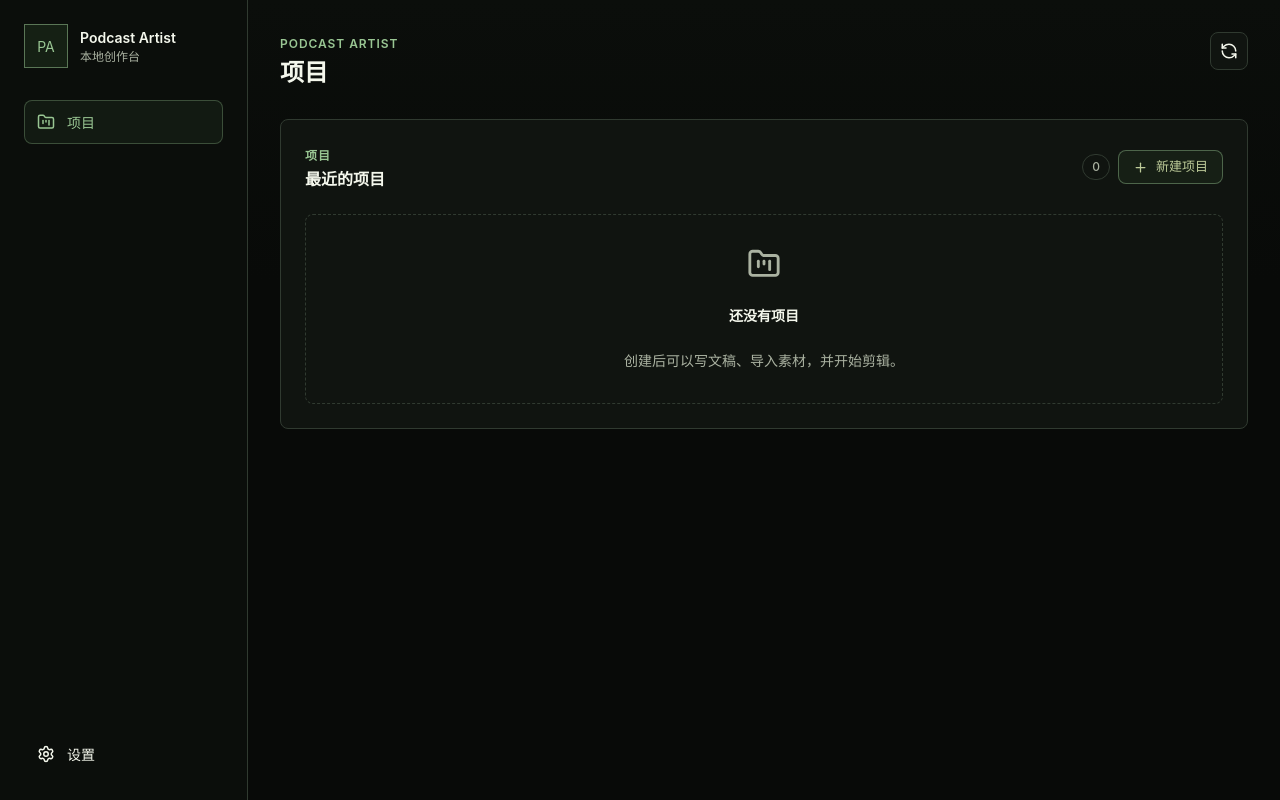
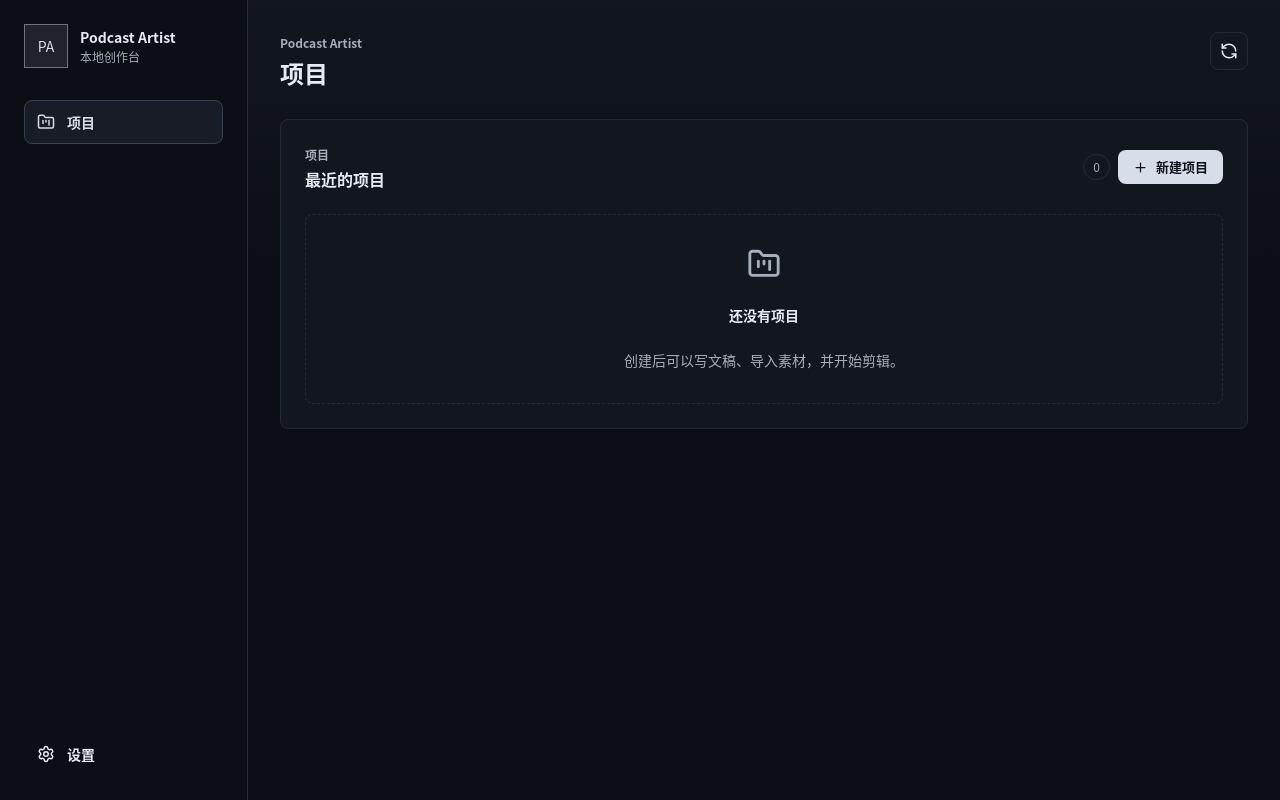
Before and after one commit to walnut-a/podcast-artist, a React (Vite) app in the folder src/renderer/: page / in a window 1280 px wide. Built offline with nearby package versions, Linux system fonts and the light colour scheme.

Commit message:
修正中性视觉 token 与中文排版

```diff
--- a/src/renderer/src/styles.css
+++ b/src/renderer/src/styles.css
@@ -1,19 +1,19 @@
 :root {
   color-scheme: dark;
-  --bg: #080a08;
-  --surface: #101410;
-  --surface-2: #151a15;
-  --surface-3: #1b211b;
-  --surface-elevated: #202820;
-  --ink: oklch(0.155 0.007 95);
-  --line: oklch(0.58 0.012 95 / 0.52);
-  --line-strong: oklch(0.72 0.016 95 / 0.6);
-  --text: #f4f7ec;
-  --muted: #aab2a1;
-  --muted-2: #788173;
-  --border: #303a30;
-  --border-strong: #465344;
-  --accent: oklch(0.86 0.012 95);
+  --bg: #0b0e14;
+  --surface: #12161f;
+  --surface-2: #171c27;
+  --surface-3: #1c222e;
+  --surface-elevated: #232a37;
+  --ink: #0e1118;
+  --line: rgb(73 82 100 / 0.52);
+  --line-strong: rgb(100 112 133 / 0.6);
+  --text: #e6eaf2;
+  --muted: #a6adbb;
+  --muted-2: #70798a;
+  --border: #252b36;
+  --border-strong: #384151;
+  --accent: #d8dee9;
   --signal: oklch(0.78 0.085 142);
   --signal-soft: oklch(0.36 0.05 142 / 0.32);
   --signal-fill: oklch(0.24 0.028 142);
@@ -36,7 +36,8 @@
   --font-title: 1rem;
   --font-page: 1.5rem;
   font-family:
-    Inter, ui-sans-serif, system-ui, -apple-system, BlinkMacSystemFont, "Segoe UI", sans-serif;
+    "OPPO Sans", "Source Han Sans SC", "Noto Sans CJK SC", "PingFang SC", "Hiragino Sans GB",
+    "Microsoft YaHei", ui-sans-serif, system-ui, -apple-system, BlinkMacSystemFont, "Segoe UI", sans-serif;
 }
 
 * {
@@ -47,7 +48,7 @@ body {
   margin: 0;
   min-width: 1120px;
   background:
-    linear-gradient(180deg, #0b0e0b 0%, var(--bg) 280px),
+    linear-gradient(180deg, var(--surface) 0%, var(--bg) 280px),
     var(--bg);
   color: var(--text);
   font-size: var(--font-body);
@@ -77,9 +78,9 @@ textarea {
   place-items: center;
   width: 44px;
   height: 44px;
-  border: 1px solid color-mix(in oklch, var(--signal), transparent 48%);
-  background: var(--signal-soft);
-  color: var(--signal);
+  border: 1px solid color-mix(in oklch, var(--accent), transparent 58%);
+  background: color-mix(in oklch, var(--accent), transparent 90%);
+  color: var(--accent);
 }
 
 .app-shell {
@@ -93,7 +94,7 @@ textarea {
   flex-direction: column;
   gap: var(--space-6);
   padding: var(--space-5);
-  background: #0b0e0b;
+  background: var(--bg);
   border-right: 1px solid var(--border);
 }
 
@@ -162,9 +163,9 @@ textarea {
 
 .nav button.active,
 .nav button:hover {
-  border-color: color-mix(in oklch, var(--signal), transparent 70%);
-  background: color-mix(in oklch, var(--signal-soft), var(--surface) 34%);
-  color: var(--signal);
+  border-color: var(--border-strong);
+  background: var(--surface-2);
+  color: var(--accent);
 }
 
 .project-sidebar {
@@ -191,9 +192,9 @@ textarea {
 }
 
 .project-back-button:hover {
-  border-color: color-mix(in oklch, var(--signal), transparent 68%);
-  background: color-mix(in oklch, var(--signal-soft), var(--surface) 42%);
-  color: var(--signal);
+  border-color: var(--border-strong);
+  background: var(--surface-2);
+  color: var(--accent);
 }
 
 .sidebar-section-label {
@@ -257,11 +258,11 @@ textarea {
 
 .eyebrow,
 .panel-kicker {
-  color: var(--signal);
+  color: var(--muted);
   font-size: var(--font-caption);
   font-weight: 600;
-  text-transform: uppercase;
-  letter-spacing: 0.08em;
+  text-transform: none;
+  letter-spacing: 0;
 }
 
 .icon-button {
@@ -410,8 +411,8 @@ textarea {
 dt {
   color: var(--muted);
   font-size: 0.6875rem;
-  text-transform: uppercase;
-  letter-spacing: 0.08em;
+  text-transform: none;
+  letter-spacing: 0;
 }
 
 dd {
@@ -443,7 +444,7 @@ dd {
   width: 100%;
   border: 1px solid var(--border);
   border-radius: 8px;
-  background: #0d100d;
+  background: var(--bg);
   color: var(--text);
   font-size: var(--font-body);
   outline: none;
@@ -465,7 +466,7 @@ dd {
 .field input:focus,
 .field select:focus,
 .field textarea:focus {
-  border-color: color-mix(in oklch, var(--signal), transparent 30%);
+  border-color: color-mix(in oklch, var(--accent), transparent 36%);
 }
 
 .primary-button,
@@ -476,9 +477,9 @@ dd {
   gap: var(--space-2);
   min-height: 40px;
   padding: 0 14px;
-  border-color: color-mix(in oklch, var(--signal), transparent 58%);
-  background: color-mix(in oklch, var(--signal-fill), var(--surface) 22%);
-  color: color-mix(in oklch, var(--signal), white 18%);
+  border-color: color-mix(in oklch, var(--accent), transparent 32%);
+  background: var(--accent);
+  color: var(--ink);
   border-radius: 8px;
   font-size: var(--font-small);
   font-weight: 550;
@@ -495,15 +496,15 @@ dd {
 }
 
 .primary-button:hover:not(:disabled) {
-  border-color: color-mix(in oklch, var(--signal), transparent 38%);
-  background: color-mix(in oklch, var(--signal-fill), var(--surface) 8%);
-  color: color-mix(in oklch, var(--signal), white 24%);
+  border-color: var(--text);
+  background: color-mix(in oklch, var(--accent), white 10%);
+  color: var(--ink);
 }
 
 .primary-button:focus-visible,
 .secondary-button:focus-visible {
-  border-color: color-mix(in oklch, var(--signal), transparent 28%);
-  box-shadow: 0 0 0 3px color-mix(in oklch, var(--signal-soft), transparent 18%);
+  border-color: var(--accent);
+  box-shadow: 0 0 0 3px color-mix(in oklch, var(--accent), transparent 78%);
 }
 
 .primary-button:disabled {
@@ -515,13 +516,14 @@ dd {
   min-height: 34px;
   padding: 0 12px;
   border-color: var(--border);
-  background: #0d100d;
-  color: var(--signal);
+  background: var(--bg);
+  color: var(--muted);
 }
 
 .secondary-button:hover:not(:disabled) {
-  border-color: color-mix(in oklch, var(--signal), transparent 52%);
-  background: color-mix(in oklch, var(--signal), transparent 88%);
+  border-color: var(--border-strong);
+  background: var(--surface-2);
+  color: var(--text);
 }
 
 .modal-actions .primary-button,
@@ -539,15 +541,15 @@ dd {
 }
 
 .modal-actions .secondary-button:hover:not(:disabled) {
-  border-color: color-mix(in oklch, var(--signal), transparent 58%);
-  background: color-mix(in oklch, var(--signal-fill), var(--surface) 46%);
-  color: color-mix(in oklch, var(--signal), var(--text) 26%);
+  border-color: var(--border-strong);
+  background: var(--surface-2);
+  color: var(--text);
 }
 
 .modal-actions .primary-button {
-  border-color: color-mix(in oklch, var(--signal), transparent 46%);
-  background: color-mix(in oklch, var(--signal-fill), var(--surface) 18%);
-  color: color-mix(in oklch, var(--signal), white 20%);
+  border-color: color-mix(in oklch, var(--accent), transparent 32%);
+  background: var(--accent);
+  color: var(--ink);
 }
 
 .row-actions {
@@ -639,7 +641,7 @@ dd {
   padding: 16px;
   border: 1px solid var(--border);
   border-radius: 8px;
-  background: #0b0e0b;
+  background: var(--bg);
   color: var(--text);
   font-family: "SFMono-Regular", "SF Mono", Consolas, "Liberation Mono", monospace;
   font-size: var(--font-small);
@@ -693,8 +695,8 @@ dd {
 }
 
 .asset-row.selected {
-  border-color: color-mix(in oklch, var(--signal), transparent 45%);
-  background: color-mix(in oklch, var(--surface-2), var(--signal) 8%);
+  border-color: color-mix(in oklch, var(--accent), transparent 48%);
+  background: var(--surface-2);
 }
 
 .asset-row > div:first-child {
@@ -856,8 +858,8 @@ dd {
 }
 
 .notice.preview {
-  border-color: color-mix(in oklch, var(--signal), transparent 65%);
-  color: var(--signal);
+  border-color: color-mix(in oklch, var(--reference), transparent 65%);
+  color: var(--reference);
 }
 
 .toast-stack {
@@ -898,7 +900,7 @@ dd {
   margin-bottom: 0;
   padding: 0 var(--space-4);
   border-bottom: 1px solid var(--line);
-  background: oklch(0.145 0.006 95);
+  background: var(--surface);
 }
 
 .document-main-panel .panel-header h2,
@@ -914,12 +916,12 @@ dd {
 .document-meta {
   padding: 10px var(--space-4);
   border-bottom: 1px solid var(--line);
-  background: oklch(0.17 0.007 95);
+  background: var(--surface-2);
 }
 
 .document-meta span {
   border-color: var(--line);
-  background: oklch(0.215 0.008 95);
+  background: var(--surface-3);
 }
 
 .document-main-panel .notice,
@@ -930,7 +932,7 @@ dd {
 .manuscript-frame {
   display: block;
   min-height: min(58vh, 620px);
-  background: oklch(0.18 0.007 95);
+  background: var(--surface-2);
 }
 
 .markdown-reader.manuscript-reader {
@@ -941,9 +943,10 @@ dd {
   border: 0;
   border-radius: 0;
   background: transparent;
-  color: oklch(0.88 0.008 95);
+  color: color-mix(in oklch, var(--text), var(--muted) 18%);
   font-family:
-    "PingFang SC", "Hiragino Sans GB", "Microsoft YaHei", ui-sans-serif, system-ui, sans-serif;
+    "OPPO Sans", "Source Han Sans SC", "Noto Sans CJK SC", "PingFang SC", "Hiragino Sans GB",
+    "Microsoft YaHei", ui-sans-serif, system-ui, -apple-system, BlinkMacSystemFont, "Segoe UI", sans-serif;
   font-size: 1rem;
   line-height: 1.92;
   white-space: normal;
@@ -999,7 +1002,7 @@ dd {
   gap: var(--space-3);
   padding: var(--space-4);
   border-top: 1px solid var(--line);
-  background: oklch(0.145 0.006 95);
+  background: var(--surface);
 }
 
 .append-form .field {
@@ -1010,7 +1013,7 @@ dd {
   min-height: 96px;
   max-height: 180px;
   border-color: var(--line);
-  background: oklch(0.115 0.006 95);
+  background: var(--bg);
 }
 
 .task-panel {
@@ -1027,7 +1030,7 @@ dd {
 .task-ledger-empty {
   border: 1px solid var(--line);
   border-radius: 6px;
-  background: oklch(0.18 0.007 95);
+  background: var(--surface-2);
 }
 
 .task-ledger-row {
@@ -1138,7 +1141,7 @@ dd {
   padding: var(--space-3);
   border: 1px solid color-mix(in oklch, var(--reference), transparent 62%);
   border-radius: 6px;
-  background: color-mix(in oklch, var(--reference-soft), oklch(0.145 0.006 95) 76%);
+  background: color-mix(in oklch, var(--reference-soft), var(--surface) 76%);
 }
 
 .task-result-candidate .task-ledger-title span {
@@ -1156,7 +1159,7 @@ dd {
   padding: var(--space-3);
   border: 1px solid var(--line);
   border-radius: 6px;
-  background: oklch(0.115 0.006 95);
+  background: var(--bg);
   color: var(--text);
   font-size: var(--font-small);
   line-height: 1.7;
@@ -1186,7 +1189,7 @@ dd {
 .task-panel textarea {
   min-height: 116px;
   border-color: var(--line);
-  background: oklch(0.115 0.006 95);
+  background: var(--bg);
 }
 
 .task-panel .task-form-grid > .secondary-button {
@@ -1197,7 +1200,7 @@ dd {
 .task-panel .span-2 textarea {
   min-height: 170px;
   border-color: color-mix(in oklch, var(--reference), transparent 62%);
-  background: color-mix(in oklch, var(--reference-soft), oklch(0.115 0.006 95) 76%);
+  background: color-mix(in oklch, var(--reference-soft), var(--bg) 76%);
 }
 
 .task-panel > .primary-button {
@@ -1221,7 +1224,7 @@ dd {
   border: 0;
   border-bottom: 1px solid var(--line);
   border-radius: 0;
-  background: oklch(0.145 0.006 95);
+  background: var(--surface);
 }
 
 .audio-command-bar .secondary-button,
@@ -1350,7 +1353,7 @@ dd {
   padding: 0;
   border: 1px solid var(--line-strong);
   border-radius: 6px;
-  background: oklch(0.17 0.007 95);
+  background: var(--surface-2);
   color: var(--muted);
   cursor: pointer;
 }
@@ -1372,7 +1375,7 @@ dd {
   min-width: 0;
   padding: var(--space-3) var(--space-4);
   border-bottom: 1px solid var(--line);
-  background: oklch(0.13 0.006 95);
+  background: var(--surface);
 }
 
 .audio-asset-chip {
@@ -1381,7 +1384,7 @@ dd {
   padding: 8px 11px;
   border: 1px solid var(--line);
   border-radius: 6px;
-  background: oklch(0.17 0.007 95);
+  background: var(--surface-2);
   color: var(--text);
   cursor: grab;
   font-size: var(--font-caption);
@@ -1408,14 +1411,14 @@ dd {
   display: grid;
   min-height: 320px;
   border-top: 1px solid var(--line);
-  background: oklch(0.12 0.006 95);
+  background: var(--bg);
 }
 
 .timeline-panel {
   min-width: 0;
   overflow-x: auto;
   padding: 0;
-  background: oklch(0.12 0.006 95);
+  background: var(--bg);
   overscroll-behavior-x: contain;
 }
 
@@ -1495,7 +1498,7 @@ dd {
 .audio-empty-workflow {
   min-height: 320px;
   border-top: 1px solid var(--line);
-  background: oklch(0.12 0.006 95);
+  background: var(--bg);
 }
 
 .timeline-ruler {
@@ -1513,7 +1516,7 @@ dd {
   left: 0;
   z-index: 4;
   border-left: 0;
-  background: oklch(0.12 0.006 95);
+  background: var(--bg);
 }
 
 .timeline-ruler-ticks {
@@ -1552,7 +1555,7 @@ dd {
   gap: var(--space-2);
   padding: var(--space-3);
   border-right: 1px solid var(--line);
-  background: oklch(0.155 0.007 95);
+  background: var(--surface);
 }
 
 .timeline-track-name-input {
@@ -1585,7 +1588,7 @@ dd {
   padding: 0;
   border: 1px solid var(--line-strong);
   border-radius: 5px;
-  background: oklch(0.17 0.007 95);
+  background: var(--surface-2);
   color: var(--muted);
   cursor: pointer;
 }
@@ -1689,7 +1692,7 @@ dd {
   overflow: hidden;
   border-radius: 4px;
   background: color-mix(in oklch, var(--signal-fill), var(--surface) 18%);
-  color: oklch(0.94 0.008 95);
+  color: var(--text);
   font-size: 0.6875rem;
   font-weight: 600;
   line-height: 1.2;
```
